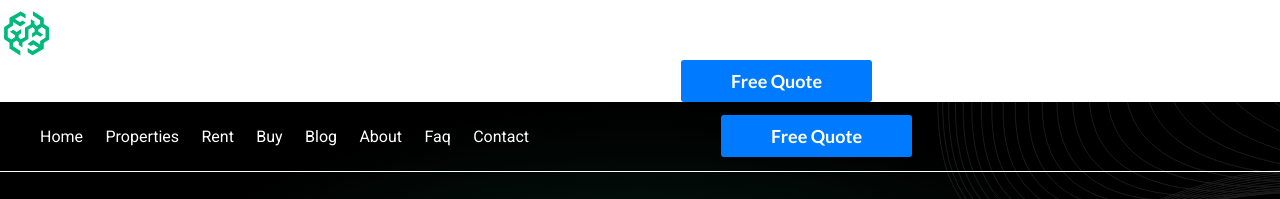
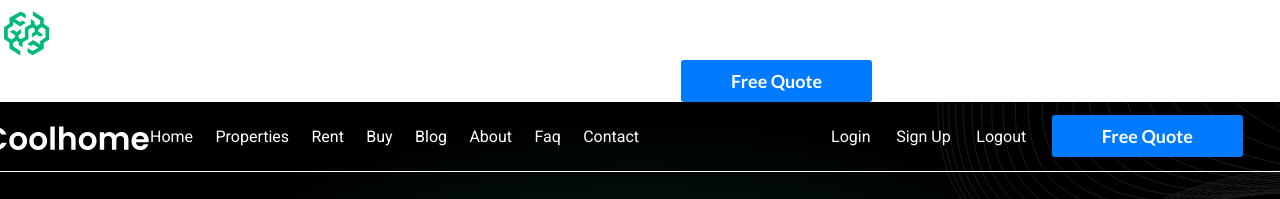
Before and after one commit to Mechantchulo/Project2, a Django app: template templates/home/index.html in a window 1280 px wide. Shown: the top 199 px of the page. Run offline with Django 3.2, Linux system fonts and the light colour scheme; the template is opened without the code that fills it, so the values that code supplies are empty.

Commit message:
Uncommented logo, login, logout and signup on templates/home/index.html

```diff
--- a/templates/home/index.html
+++ b/templates/home/index.html
@@ -28,14 +28,14 @@
     {% endblock %}
 
     {% block content %}
-        <!-- Your index content goes here -->
+        <!-- My index content goes here -->
  <!-- NAVBAR -->
 
 <header id="myDiv" class="header">
-        <!-- <a href="/" class="logo">
+        <a href="/" class="logo">
             <img id="logo" src="{% static 'images/Coolhome.svg' %}" alt="" width="220">
             <img id="scrolledLogo" src="{% static 'images/coolhomebl.svg' %}" alt="" width="220" style="display: none;">
-        </a> -->
+        </a>
     <nav>
         <ul class="nav-ul">
             <div class="nav-links">
@@ -49,9 +49,9 @@
                 <li><a href="#">Contact</a></li>
             </div>
             <div class="navbar-btn" style="display: flex;justify-content: center;align-items: center;gap: 1.6em;">
-{#                <li><a href="{% url 'login' %}">Login</a></li>#}
-{#                <li><a href="{% url 'signup' %}">Sign Up</a></li>#}
-{#                <li><a href="{% url 'logout' %}">Logout</a></li>#}
+                <li><a href="{% url 'login' %}">Login</a></li>
+                <li><a href="{% url 'signup' %}">Sign Up</a></li>
+                <li><a href="{% url 'logout' %}">Logout</a></li>
                 <a href="#">
                     <button>Free Quote</button>
                 </a>
```
